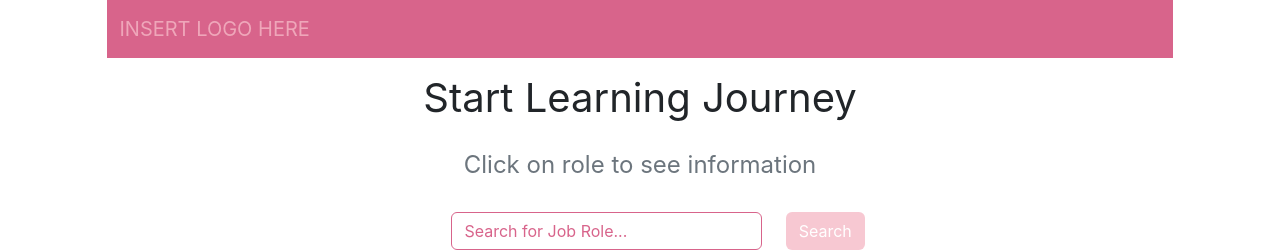
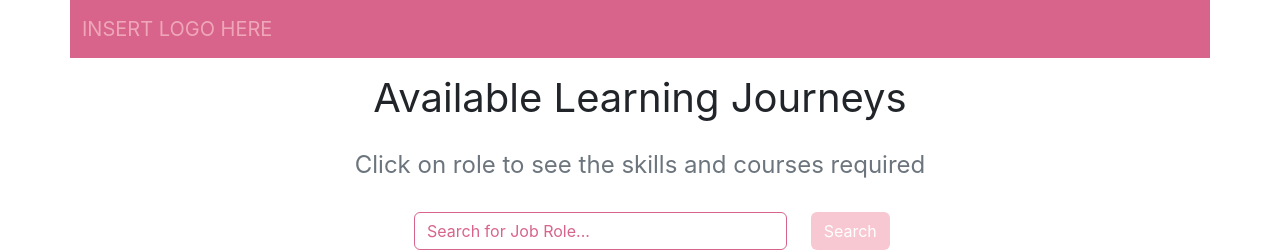
Before and after one commit to Shubhash007/SPM-Course-Management, a Vue app in the folder frontend/: page /StartLJ in a window 1280 px wide. Shown: the top 252 px of the page. Built offline with nearby package versions, Linux system fonts and the light colour scheme; no server answers.

Commit message:
bug fixes #1

```diff
--- a/frontend/src/components/NavBar.vue
+++ b/frontend/src/components/NavBar.vue
@@ -11,7 +11,7 @@
             <router-link to="/admin" class="nav-link" aria-current="page">HOME</router-link>
           </li>
           <li class="nav-item ms-5" v-if="userRole == 2 || userRole == 4">
-            <router-link to="/StaffHome" class="nav-link" aria-current="page">HOME</router-link>
+            <router-link to="/EditLearningJourneys" class="nav-link" aria-current="page">HOME</router-link>
           </li>
           <li class="nav-item ms-5" v-if="userRole == 3">
             <router-link to="/Manager" class="nav-link" aria-current="page">HOME</router-link>
--- a/frontend/src/main.js
+++ b/frontend/src/main.js
@@ -12,7 +12,6 @@ import router from "./router";
 
 import "./assets/main.css";
 import "./assets/navbar.css";
-import "./assets/hrhome.css";
 
 const app = createApp(App);
 app.component("font-awesome-icon", FontAwesomeIcon);
--- a/frontend/src/views/Login.vue
+++ b/frontend/src/views/Login.vue
@@ -35,7 +35,7 @@
                     this.userRole = localStorage.userRole;
                     this.staffID = localStorage.staff_id;
                     if (staffInfo.User_Role == 2 || staffInfo.User_Role == 4){
-                        this.$router.push("/StaffHome");
+                        this.$router.push("/EditLearningJourneys");
                     }else if (staffInfo.User_Role == 1){
                         this.$router.push("/admin");
                     }else if (staffInfo.User_Role == 3){
--- a/frontend/src/views/staff/EditLearningJourneys.vue
+++ b/frontend/src/views/staff/EditLearningJourneys.vue
@@ -2,7 +2,7 @@
   <NavBar v-if="userRole % 2 == 0"></NavBar>
   <div class="container" style="min-height: 82vh" v-if="userRole % 2 == 0">
       <div class="row text-dark fs-1 fw-bold p-2 text-center">
-          <p>Learning Journeys</p>
+          <p>My Learning Journeys</p>
       </div>
 
       <div class="row" style="margin: 20px 50px;">
--- a/frontend/src/views/staff/StaffHome.vue
+++ b/frontend/src/views/staff/StaffHome.vue
@@ -16,7 +16,7 @@
       </div>
 
       <!-- Add Courses to LJ -->
-      <div class="col-sm-6">
+      <!-- <div class="col-sm-6">
         <div class="card">
           <div class="card-body">
             <h5 class="card-title">Add courses</h5>
@@ -26,17 +26,6 @@
             <router-link class="btn" id="card-button" to="/AddCourses"
               >Add  Courses</router-link
             >
-          </div>
-        </div>
-      </div>
-
-      <!-- View Staff -->
-      <!-- <div class="col-sm-6">
-        <div class="card">
-          <div class="card-body">
-            <h5 class="card-title">View Staff</h5>
-            <p class="card-text">View staffs' skills and completed courses</p>
-            <router-link class="btn" id="card-button" to="/ViewStaff">View Staff</router-link>
           </div>
         </div>
       </div> -->
--- a/frontend/src/views/staff/StaffStartLJ.vue
+++ b/frontend/src/views/staff/StaffStartLJ.vue
@@ -2,8 +2,8 @@
     <NavBar></NavBar>
     <div class="container" style="min-height: 82vh">
         <div class="row text-dark fs-1 fw-bold p-2 text-center">
-            <p>Start Learning Journey</p>
-            <div class="text-muted fs-4">Click on role to see information</div>
+            <p>Available Learning Journeys</p>
+            <div class="text-muted fs-4">Click on role to see the skills and courses required</div>
         </div>
 
         <div class="row" style="margin: 20px 320px;">
```
Also changed, not shown: frontend/src/assets/hrhome.css (deleted, +0 -24 lines).
